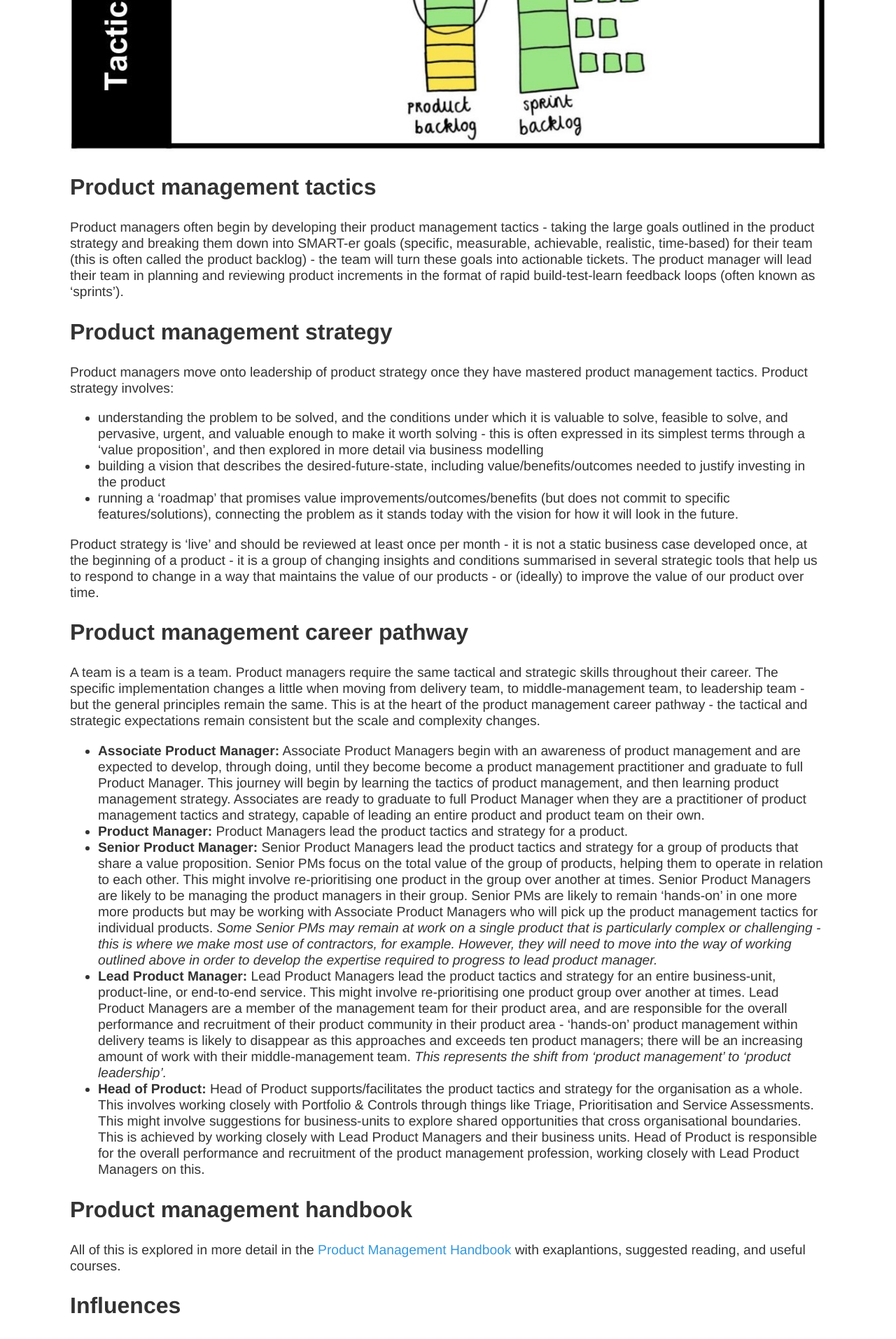
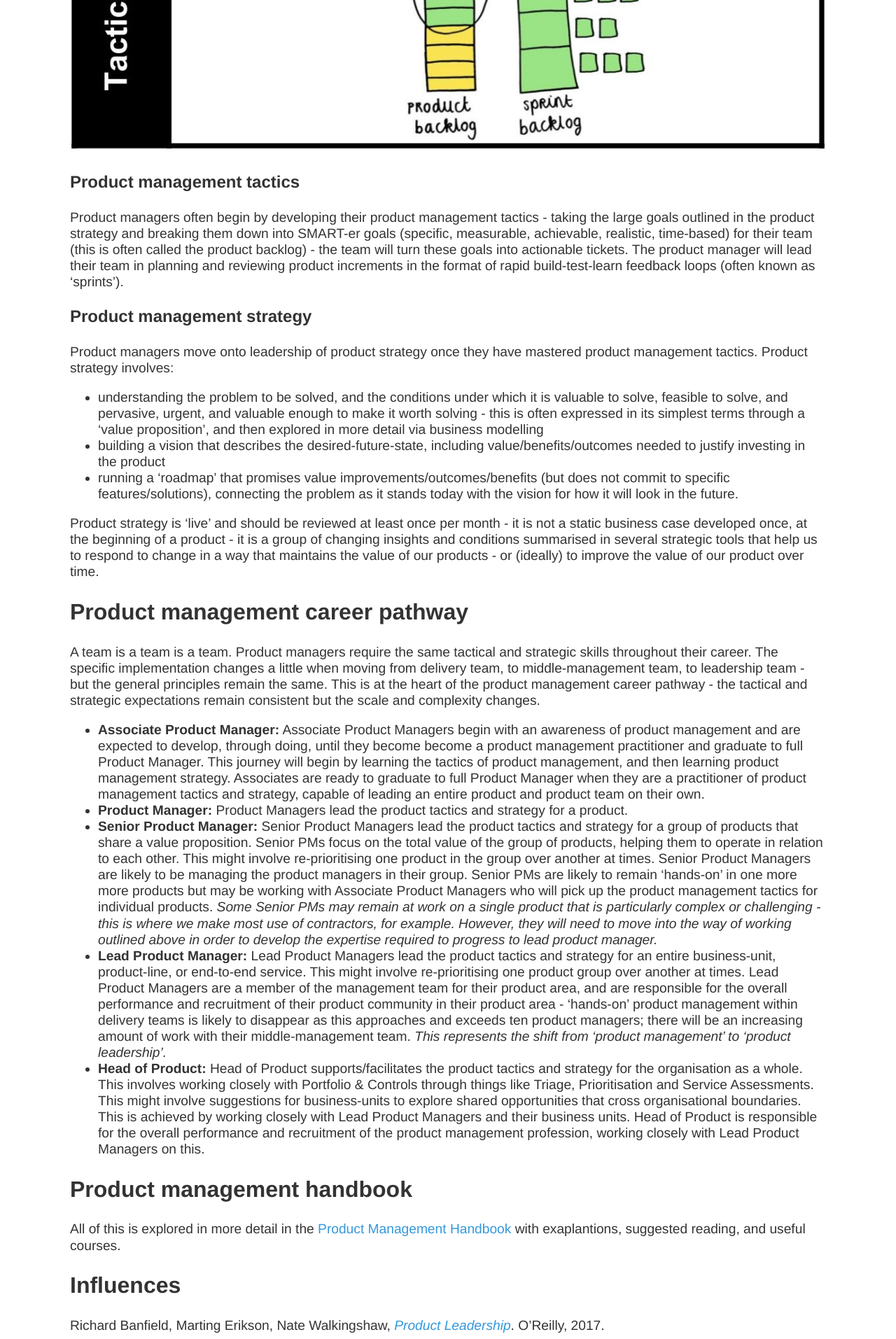
Before and after one commit to scottcolfer/scottcolfer.github.io, a Jekyll site: the page built from _posts/2019-01-02- what-is-product-management.md, in a window 1280 px wide. Shown: the part 4077-5990 px from the top of the page at 70% size. Built offline with Jekyll 4.4.1, drawn with Linux system fonts in a browser that asks for light colours.

```diff
--- a/_posts/2019-01-02- what-is-product-management.md
+++ b/_posts/2019-01-02- what-is-product-management.md
@@ -64,11 +64,11 @@ Product management is a relatively new profession within government, requiring a
 
 ![Product tactics and strategy](/assets/strategy_tactics.jpg)
 
-## Product management tactics
+### Product management tactics
 
 Product managers often begin by developing their product management tactics - taking the large goals outlined in the product strategy and breaking them down into SMART-er goals (specific, measurable, achievable, realistic, time-based) for their team (this is often called the product backlog) - the team will turn these goals into actionable tickets. The product manager will lead their team in planning and reviewing product increments in the format of rapid build-test-learn feedback loops (often known as ‘sprints’).
 
-## Product management strategy
+### Product management strategy
 
 Product managers move onto leadership of product strategy once they have mastered product management tactics. Product strategy involves:
 
```
